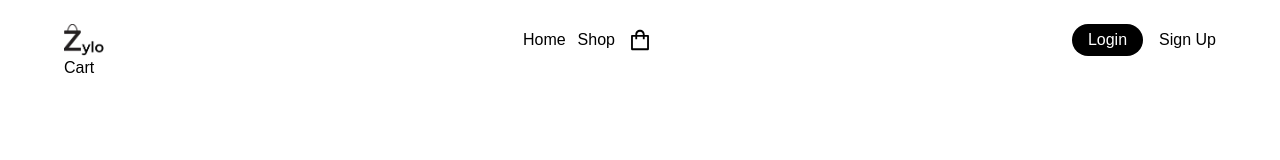
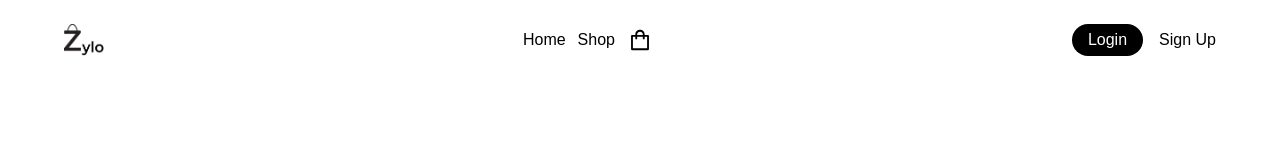
Before and after one commit to mohamed-tsx/e-commerce, a React (Vite) app in the folder Client/: page /cart in a window 1280 px wide. Shown: the top 160 px of the page. Built offline with nearby package versions, Linux system fonts and the light colour scheme.

Commit message:
Added cartProducts page in Cart page

```diff
--- a/Client/src/Pages/Cart Page/Cart.tsx
+++ b/Client/src/Pages/Cart Page/Cart.tsx
@@ -1,5 +1,13 @@
+import CartProducts from "../../Components/cartaProducts";
+
 const Cart = () => {
-  return <div>Cart</div>;
+  return (
+    <div>
+      <div>
+        <CartProducts />
+      </div>
+    </div>
+  );
 };
 
 export default Cart;
```
